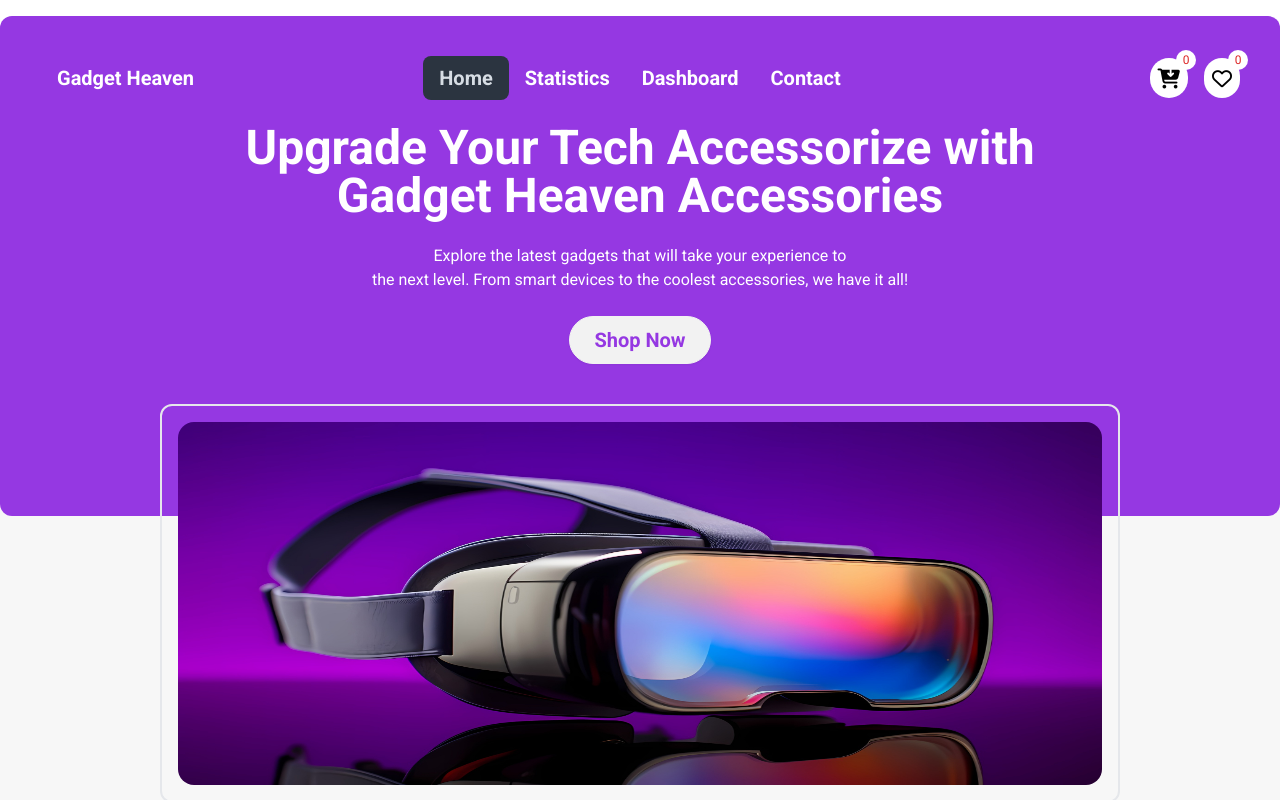
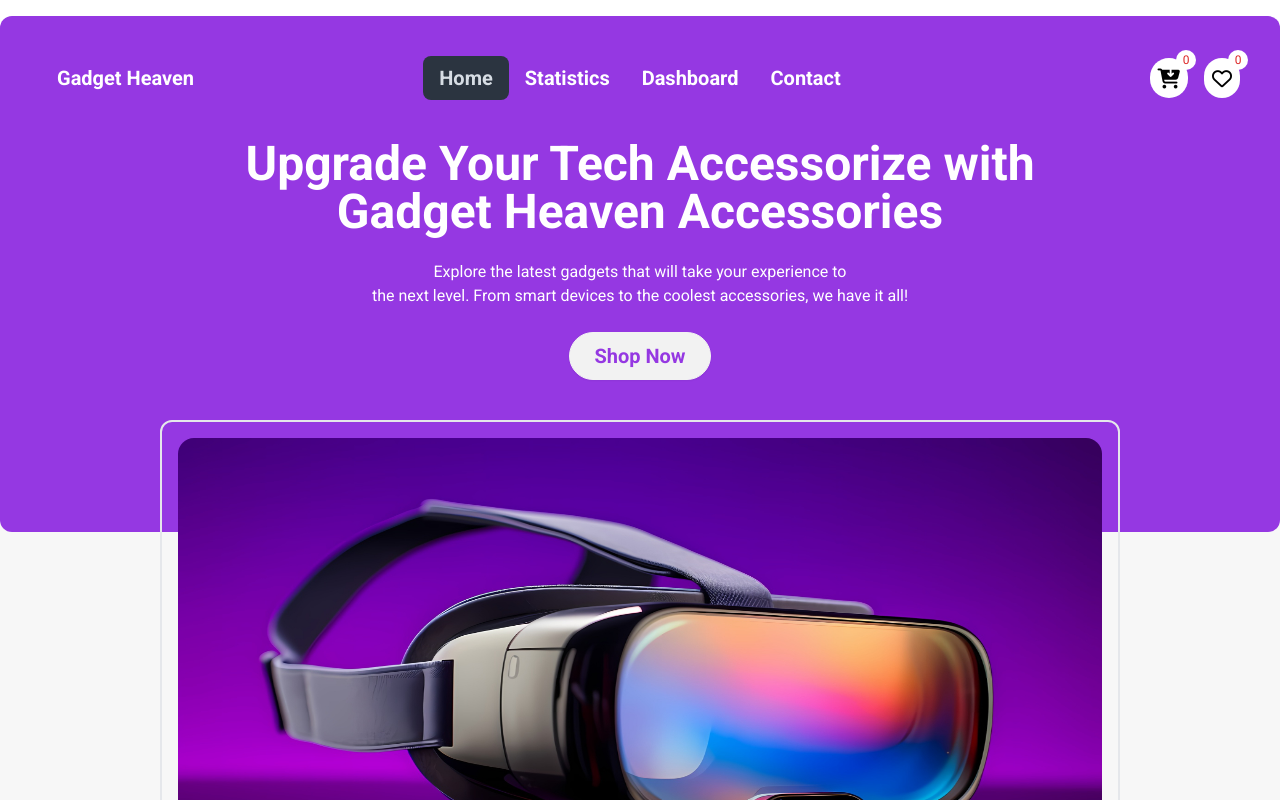
Before and after one commit to arman-miaa/gadget-heaven, a React (Vite) app: page / in a window 1280 px wide. Shown: the top 800 px of the page. Built offline with nearby package versions, Linux system fonts and the light colour scheme.

Commit message:
last chacked

```diff
--- a/src/Pages/Home.jsx
+++ b/src/Pages/Home.jsx
@@ -14,7 +14,7 @@ const Home = () => {
     return (
       <div id="products" className="bg-[#F7F7F7] pb-16 rounded-xl">
         <div className="bg-[#9538E2] relative  pb-32 text-white -mt-[48px] text-center rounded-b-xl">
-          <h1 className="font-bold text-5xl ">
+          <h1 className="font-bold text-5xl pt-4 ">
             Upgrade Your Tech Accessorize with <br /> Gadget Heaven Accessories
           </h1>
           <p className="my-6">
@@ -34,7 +34,7 @@ const Home = () => {
         <div className="mb-16 w-full  -mt-28 sticky">
           <div className="border-2 w-3/4 mx-auto p-4 rounded-xl">
             <img
-              className=" w-full mx-auto rounded-2xl  text-center  h-[363px] "
+              className=" w-full mx-auto rounded-2xl  text-center  h-[480px] "
               src="/banner.jpg"
               alt=""
             />
```
